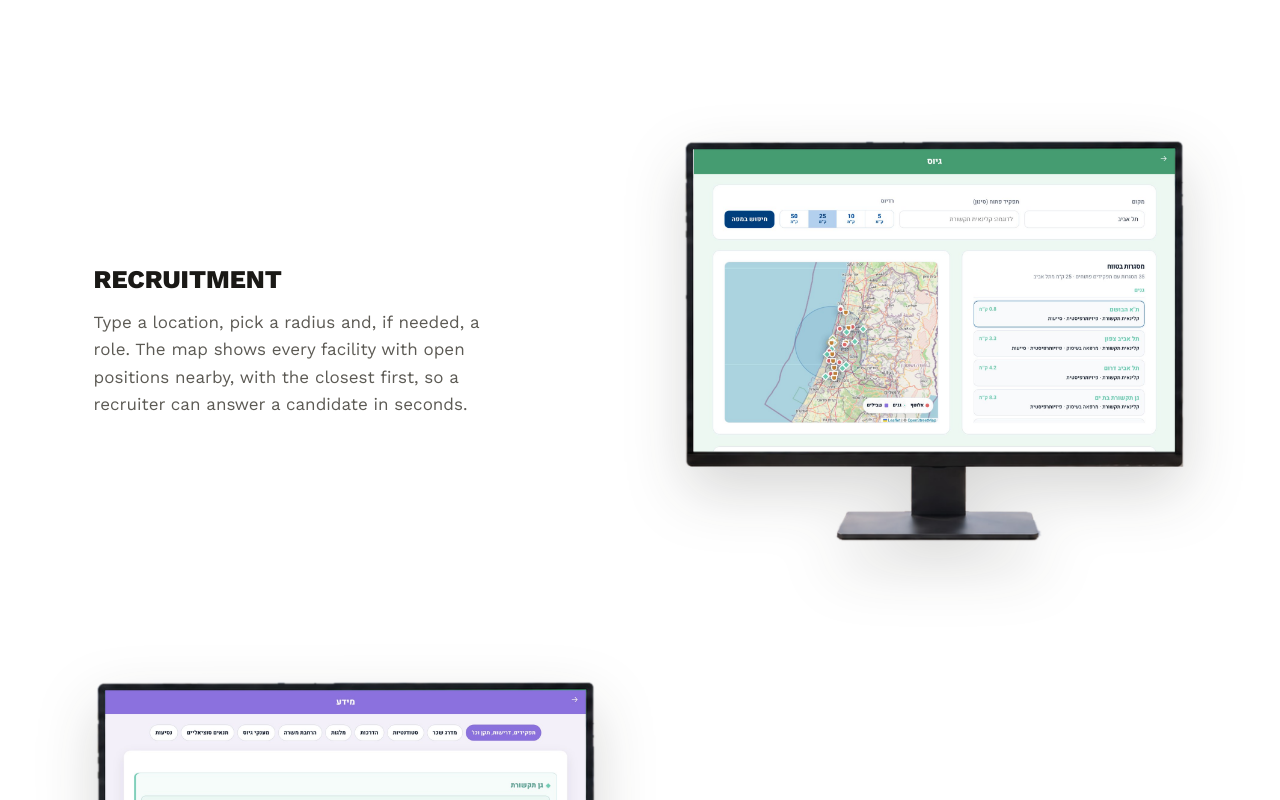
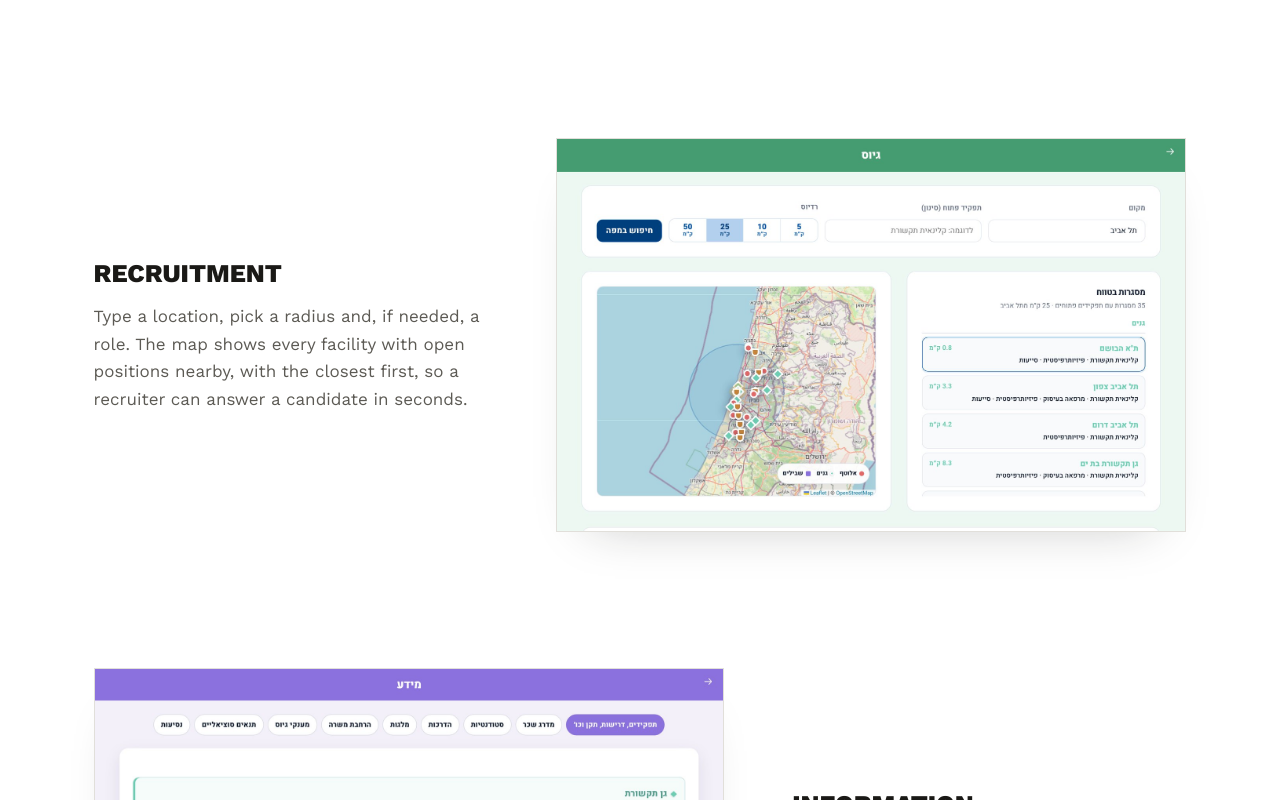
Before and after one commit to AxelGarland/AxelGarland, a Next.js app: page /work/giuson in a window 1280 px wide. Shown: the part 1780-2580 px from the top of the page. Built offline with nearby package versions, Linux system fonts and the light colour scheme.

Commit message:
Giuson screens: plain screenshots, much larger, no monitor mockup
Co-Authored-By: Claude Sonnet 5.5 <noreply@anthropic.com>

```diff
--- a/app/work/giuson/page.tsx
+++ b/app/work/giuson/page.tsx
@@ -1,7 +1,6 @@
 import { GrainOverlay } from "@/components/GrainOverlay";
 import { BackLink } from "@/components/projects/BackLink";
 import { InfoSources } from "@/components/projects/InfoSources";
-import { MonitorMockup } from "@/components/projects/MonitorMockup";
 import { MoreProjects } from "@/components/projects/MoreProjects";
 import { TagLine } from "@/components/projects/TagLine";
 import { PrototypeMockup } from "@/components/projects/PrototypeMockup";
@@ -151,7 +150,9 @@ export default function GiusonPage() {
                 return (
                   <div
                     key={screen.file}
-                    className="grid grid-cols-1 items-center gap-8 md:grid-cols-2 md:gap-14 lg:gap-20"
+                    className={`grid grid-cols-1 items-center gap-8 md:gap-14 lg:gap-16 ${
+                      imageRight ? "md:grid-cols-[5fr_8fr]" : "md:grid-cols-[8fr_5fr]"
+                    }`}
                   >
                     <div className={`${imageRight ? "md:order-1" : "md:order-2"} max-w-[40ch]`}>
                       <h3 className="mb-3 font-display text-xl font-semibold leading-[1.15] text-ink sm:text-2xl">
@@ -159,8 +160,18 @@ export default function GiusonPage() {
                       </h3>
                       <p className="text-base leading-relaxed text-ink-muted">{screen.body}</p>
                     </div>
-                    <div className={imageRight ? "md:order-2" : "md:order-1"}>
-                      <MonitorMockup src={screen.file} alt={screen.alt} sizes="(max-width: 768px) 352px, 480px" />
+                    <div
+                      className={`relative aspect-[16/10] w-full overflow-hidden border border-line bg-white shadow-[0_24px_50px_-34px_rgba(26,25,22,0.28)] ${
+                        imageRight ? "md:order-2" : "md:order-1"
+                      }`}
+                    >
+                      <Image
+                        src={pictureSrc(screen.file)}
+                        alt={screen.alt}
+                        fill
+                        className="object-cover object-top"
+                        sizes="(max-width: 768px) 100vw, 60vw"
+                      />
                     </div>
                   </div>
                 );
--- a/components/projects/MonitorMockup.tsx
+++ /dev/null
@@ -1,23 +0,0 @@
-import { pictureSrc } from "@/lib/pictures";
-import Image from "next/image";
-
-/** A screenshot shown on a desktop monitor. The frame is a cut-out whose screen is transparent; the
- *  screenshot sits behind it, cropped to the screen's shape from the top. */
-export function MonitorMockup({ src, alt, sizes }: { src: string; alt: string; sizes: string }) {
-  return (
-    <div className="relative mx-auto aspect-[1100/884] w-full max-w-[22rem] drop-shadow-[0_24px_30px_rgba(26,25,22,0.18)] md:max-w-[30rem]">
-      <div className="absolute left-[2.23%] top-[2.77%] h-[74.68%] w-[95.54%] overflow-hidden bg-white">
-        <Image src={pictureSrc(src)} alt={alt} fill className="object-cover object-top" sizes={sizes} />
-      </div>
-      <Image
-        src={pictureSrc("giuson/monitor-frame.png")}
-        alt=""
-        width={1100}
-        height={884}
-        aria-hidden
-        className="pointer-events-none absolute inset-0 h-full w-full"
-        sizes={sizes}
-      />
-    </div>
-  );
-}
```
Also changed, not shown: public/pictures/giuson/monitor-frame.png (deleted).
